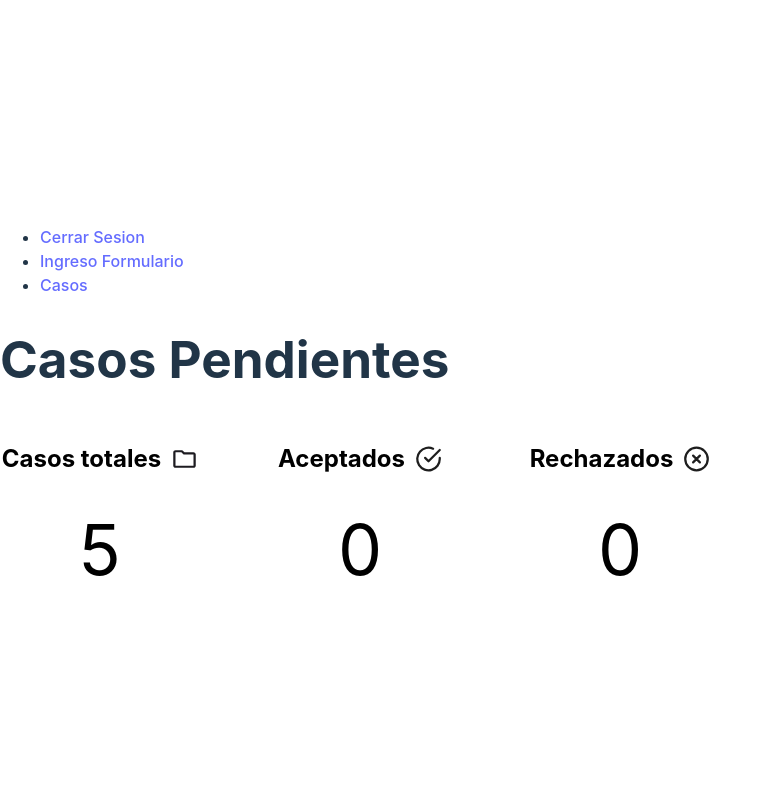
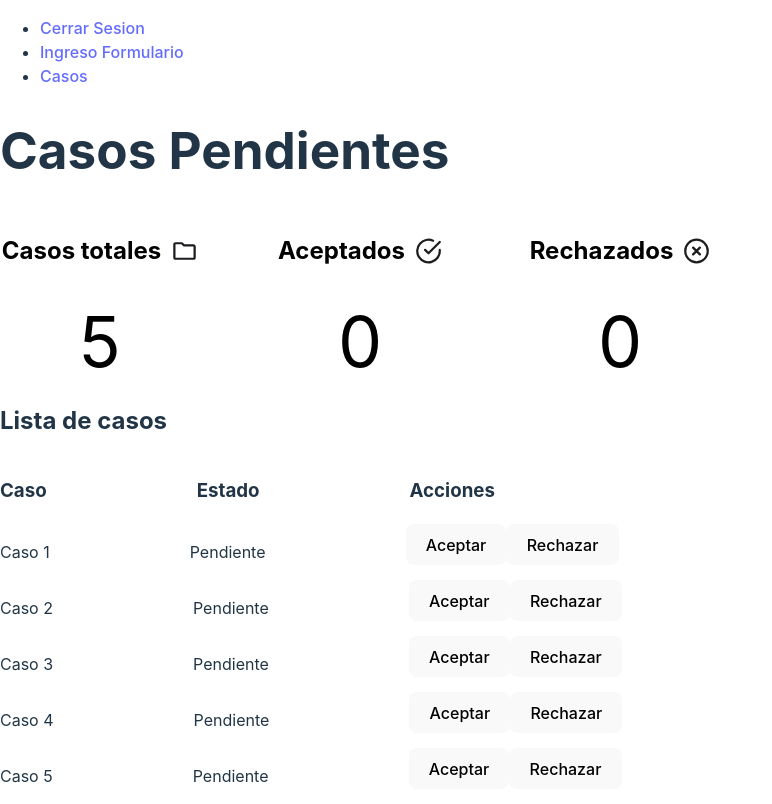
Before and after one commit to eduardoscrs/front-integra2, a React (Vite) app: page /casos in a window 1280 px wide. Shown: the whole page, without its empty margins (0-772 px from the left). Built offline with nearby package versions, Linux system fonts and the light colour scheme.

Commit message:
Componente lista de casos

```diff
--- /dev/null
+++ b/src/components/ListaCasos.jsx
@@ -0,0 +1,21 @@
+import PropTypes from 'prop-types';
+
+function ListaCasos({ numeroCaso, estadoCaso }) {
+  return (
+    <div className="lista-caso">
+      <p>Caso {numeroCaso}</p>
+      <p>{estadoCaso}</p>
+      <div className="botones-caso">
+        <button className="btnAcceptar">Aceptar</button>
+        <button className="btnRechazar">Rechazar</button>
+      </div>
+    </div>
+  );
+}
+
+ListaCasos.propTypes = {
+  numeroCaso: PropTypes.string.isRequired,
+  estadoCaso: PropTypes.string.isRequired,
+};
+
+export default ListaCasos;
--- a/src/pages/Casos.jsx
+++ b/src/pages/Casos.jsx
@@ -1,5 +1,7 @@
 import '../styles/CuadradoCasos.css';
+import '../styles/ListaCasos.css';
 import CuadradoCasos from '../components/CuadradoCasos';
+import ListaCasos from '../components/ListaCasos';
 import { xCircle, folder, checkCircle } from '../assets';
 
 const Casos = () => {
@@ -19,6 +21,20 @@ const Casos = () => {
         />
         <CuadradoCasos titulo="Rechazados" imageSrc={xCircle} numeroCasos="0" />
       </section>
+
+      <h2>Lista de casos</h2>
+      <section className="seccion-titulos3">
+        <h3>Caso</h3>
+        <h3>Estado</h3>
+        <h3>Acciones</h3>
+      </section>
+      <section className="seccion-lista-casos">
+        <ListaCasos numeroCaso="1" estadoCaso="Pendiente" />
+        <ListaCasos numeroCaso="2" estadoCaso="Pendiente" />
+        <ListaCasos numeroCaso="3" estadoCaso="Pendiente" />
+        <ListaCasos numeroCaso="4" estadoCaso="Pendiente" />
+        <ListaCasos numeroCaso="5" estadoCaso="Pendiente" />
+      </section>
     </>
   );
 };
--- /dev/null
+++ b/src/styles/ListaCasos.css
@@ -0,0 +1,9 @@
+.seccion-titulos3 {
+  display: flex;
+  gap: 150px;
+}
+
+.lista-caso {
+  display: flex;
+  gap: 140px;
+}
```
